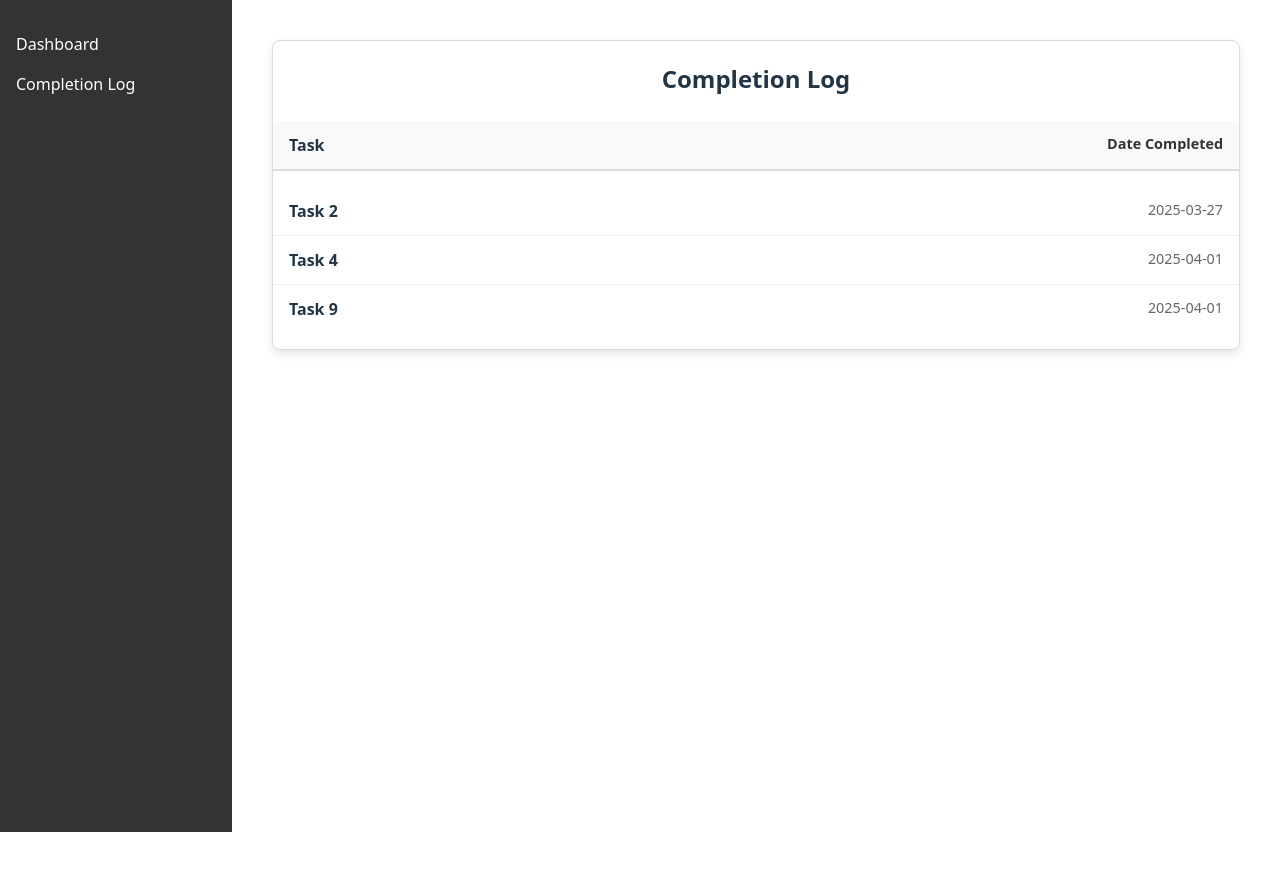
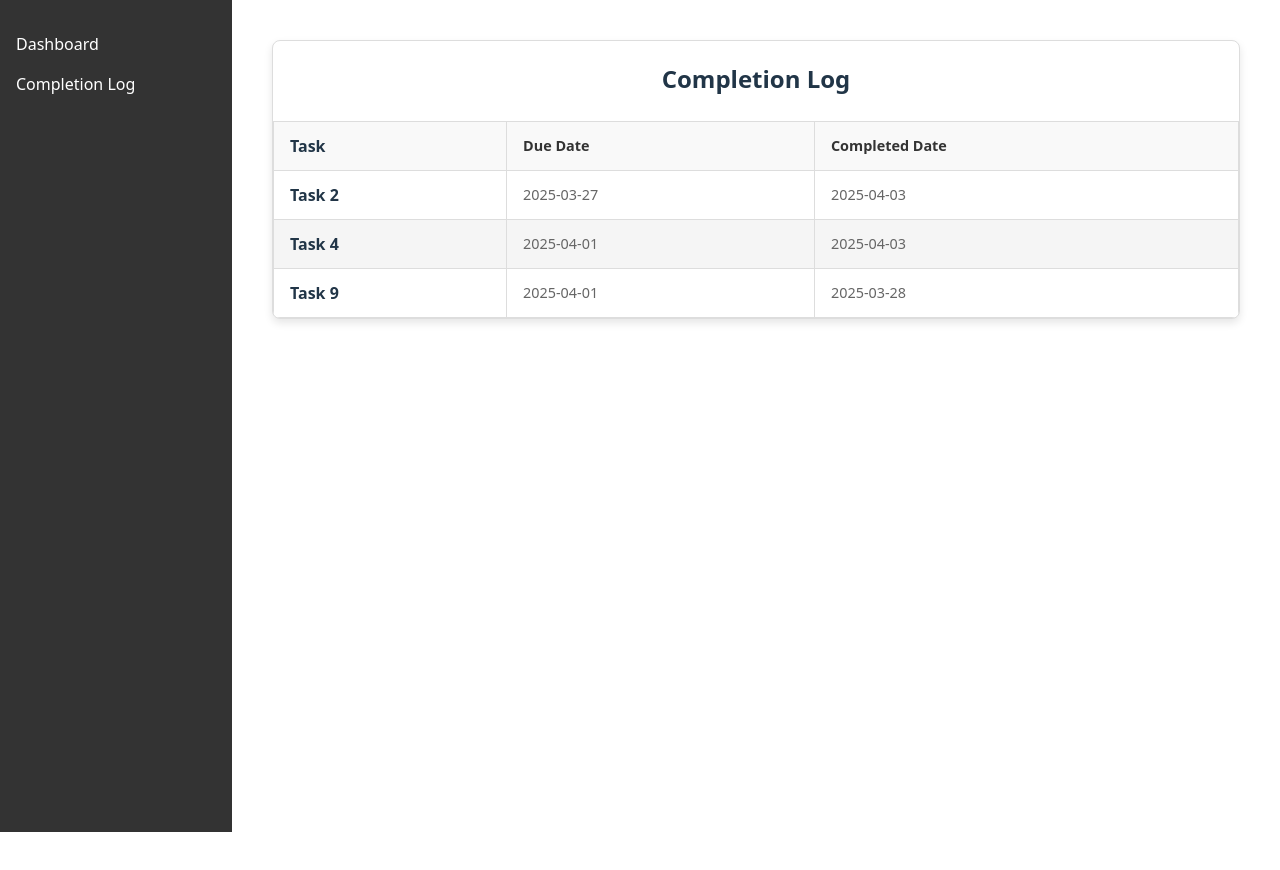
Before and after one commit to MXC1/operational-dashboard-app, a React (Vite) app: page /completion-log in a window 1280 px wide. Built offline with nearby package versions, Linux system fonts and the light colour scheme.

Commit message:
Add completion date to completed tasks

```diff
--- a/src/App.tsx
+++ b/src/App.tsx
@@ -7,15 +7,15 @@ import "./App.css";
 import CompletionLogPage from "./pages/CompletionLogPage";
 
 const tasks = [
-    { key: "1", title: "Task 1", subtitle: "Subtitle 1", category: "Monitoring and Incident Management", date: "2025-03-17", completed: false },
-    { key: "2", title: "Task 2", subtitle: "Subtitle 2", category: "Monitoring and Incident Management", date: "2025-03-27", completed: true },
-    { key: "3", title: "Task 3", subtitle: "Subtitle 3", category: "Release Management", date: "2025-03-29", completed: false },
-    { key: "4", title: "Task 4", subtitle: "Subtitle 4", category: "Release Management", date: "2025-04-01", completed: true },
-    { key: "5", title: "Task 5", subtitle: "Subtitle 5", category: "NBO Operations", date: "2025-02-27", completed: false },
-    { key: "6", title: "Task 6", subtitle: "Subtitle 6", category: "Monitoring and Incident Management", date: "2025-04-03", completed: false },
-    { key: "7", title: "Task 7", subtitle: "Subtitle 7", category: "NBO Operations", date: "2025-04-05", completed: false },
-    { key: "8", title: "Task 8", subtitle: "Subtitle 8", category: "NBO Operations", date: "2025-04-04", completed: false },
-    { key: "9", title: "Task 9", subtitle: "Subtitle 9", category: "Release Management", date: "2025-04-01", completed: true },
+    { key: "1", title: "Task 1", subtitle: "Subtitle 1", category: "Monitoring and Incident Management", dueDate: "2025-03-17", completedDate: "", completed: false },
+    { key: "2", title: "Task 2", subtitle: "Subtitle 2", category: "Monitoring and Incident Management", dueDate: "2025-03-27", completedDate: "2025-04-03", completed: true },
+    { key: "3", title: "Task 3", subtitle: "Subtitle 3", category: "Release Management", dueDate: "2025-03-29", completedDate: "", completed: false },
+    { key: "4", title: "Task 4", subtitle: "Subtitle 4", category: "Release Management", dueDate: "2025-04-01", completedDate: "2025-04-03", completed: true },
+    { key: "5", title: "Task 5", subtitle: "Subtitle 5", category: "NBO Operations", dueDate: "2025-02-27", completedDate: "", completed: false },
+    { key: "6", title: "Task 6", subtitle: "Subtitle 6", category: "Monitoring and Incident Management", dueDate: "2025-04-03", completedDate: "", completed: false },
+    { key: "7", title: "Task 7", subtitle: "Subtitle 7", category: "NBO Operations", dueDate: "2025-04-05", completedDate: "", completed: false },
+    { key: "8", title: "Task 8", subtitle: "Subtitle 8", category: "NBO Operations", dueDate: "2025-04-04", completedDate: "", completed: false },
+    { key: "9", title: "Task 9", subtitle: "Subtitle 9", category: "Release Management", dueDate: "2025-04-01", completedDate: "2025-03-28", completed: true },
 ];
 
 const App: React.FC = () => {
@@ -26,7 +26,11 @@ const App: React.FC = () => {
         setTaskList((prevTasks) =>
             prevTasks.map((task) => {
                 if (task.key === taskKey) {
-                    const updatedTask = { ...task, completed: !task.completed };
+                    const updatedTask = {
+                        ...task,
+                        completed: !task.completed,
+                        completedDate: !task.completed ? new Date().toISOString().split("T")[0] : ""
+                    };
                     if (updatedTask.completed) {
                         setCompletedTasks((prevCompleted) => [...prevCompleted, updatedTask]);
                     } else {
--- a/src/components/TaskGrid.tsx
+++ b/src/components/TaskGrid.tsx
@@ -6,7 +6,8 @@ interface Task {
   title: string;
   subtitle: string;
   category: string;
-  date: string;
+  dueDate: string;
+  completedDate: string;
   completed: boolean;
 }
 
@@ -21,7 +22,7 @@ const STATUSES = ["Overdue", "Due Today", "Due Soon", "Completed"];
 
 const getDueStatus = (task: Task): string => {
   const today = new Date();
-  const dueDate = new Date(task.date);
+  const dueDate = new Date(task.dueDate);
 
   const startOfWeek = new Date(today);
   startOfWeek.setDate(today.getDate() - today.getDay());
@@ -39,7 +40,7 @@ const getDueStatus = (task: Task): string => {
 // Organize tasks into a Map<Category, Map<DueStatus, Task[]>>
 const groupTasks = (tasks: Task[]) => {
   // Sort tasks by date in ascending order
-  const sortedTasks = tasks.sort((a, b) => new Date(a.date).getTime() - new Date(b.date).getTime());
+  const sortedTasks = tasks.sort((a, b) => new Date(a.dueDate).getTime() - new Date(b.dueDate).getTime());
 
   const grouped = new Map<string, Map<string, Task[]>>();
 
@@ -86,7 +87,7 @@ const TaskGrid: React.FC<TaskGridProps> = ({ tasks, toggleTaskCompletion }) => {
                   >
                     <strong>{task.title}</strong>
                     <p>{task.subtitle}</p>
-                    <p>{task.date}</p>
+                    <p>{task.dueDate}</p>
                   </div>
                 )) || <div className="task empty"></div>}
               </div>
--- a/src/pages/CompletionLogPage.css
+++ b/src/pages/CompletionLogPage.css
@@ -4,6 +4,7 @@
   align-items: flex-start;
   height: 100vh;
   padding: 2rem;
+  /* width: 100%; */
 }
 
 .completion-log {
@@ -23,6 +24,7 @@
   font-weight: bold;
   border-bottom: 2px solid #ddd;
   background-color: #f9f9f9;
+  /* width: 100%; */
 }
 
 .task-title-header {
@@ -41,8 +43,9 @@
 }
 
 .completion-log ul {
+  justify-content: space-between;
   list-style: none;
-  padding: 0;
+  padding: 0.75rem 1rem;
 }
 
 .completion-log li {
@@ -65,3 +68,29 @@
   color: #666;
   font-size: 0.9rem;
 }
+
+.completion-log-table {
+  width: 100%;
+  border-collapse: collapse;
+  margin: 1rem 0 0 0;
+}
+
+.completion-log-table th,
+.completion-log-table td {
+  text-align: left;
+  padding: 0.75rem 1rem;
+  border: 1px solid #ddd;
+}
+
+.completion-log-table th {
+  background-color: #f9f9f9;
+  font-weight: bold;
+}
+
+.completion-log-table tr:nth-child(even) {
+  background-color: #f5f5f5;
+}
+
+.completion-log-table tr:hover {
+  background-color: #f1f1f1;
+}
--- a/src/pages/CompletionLogPage.tsx
+++ b/src/pages/CompletionLogPage.tsx
@@ -2,7 +2,7 @@ import React from 'react';
 import './CompletionLogPage.css';
 
 interface CompletionLogPageProps {
-  completedTasks: { key: string; title: string; date: string }[];
+  completedTasks: { key: string; title: string; dueDate: string; completedDate: string }[];
 }
 
 const CompletionLogPage: React.FC<CompletionLogPageProps> = ({ completedTasks }) => {
@@ -10,18 +10,24 @@ const CompletionLogPage: React.FC<CompletionLogPageProps> = ({ completedTasks })
     <div className="completion-log-page">
       <div className="completion-log">
         <h2>Completion Log</h2>
-        <div className="completion-log-header">
-          <span className="task-title-header">Task</span>
-          <span className="task-date-header">Date Completed</span>
-        </div>
-        <ul>
-          {completedTasks.map((task) => (
-            <li key={task.key}>
-              <span className="task-title">{task.title}</span>
-              <span className="task-date">{task.date}</span>
-            </li>
-          ))}
-        </ul>
+        <table className="completion-log-table">
+          <thead>
+            <tr>
+              <th className="task-title-header">Task</th>
+              <th className="task-date-header">Due Date</th>
+              <th className="task-date-header">Completed Date</th>
+            </tr>
+          </thead>
+          <tbody>
+            {completedTasks.map((task) => (
+              <tr key={task.key}>
+                <td className="task-title">{task.title}</td>
+                <td className="task-date">{task.dueDate}</td>
+                <td className="task-date">{task.completedDate}</td>
+              </tr>
+            ))}
+          </tbody>
+        </table>
       </div>
     </div>
   );
```
